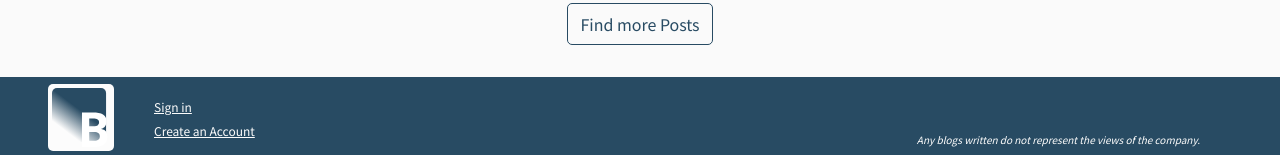
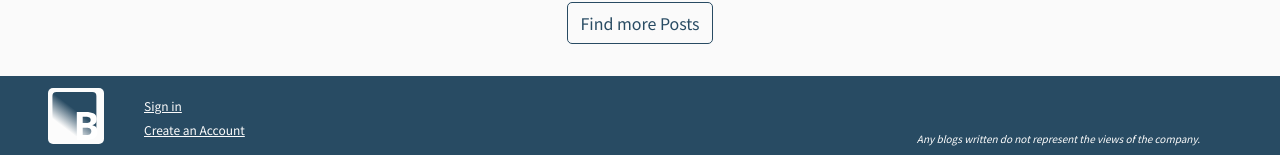
Before and after one commit to AChumber/6cs007, a React (Create React App) app in the folder client/: page / in a window 1280 px wide. Shown: the part 642-797 px from the top of the page. Built offline with nearby package versions, Linux system fonts and the light colour scheme; no server answers.

Commit message:
Ensured logo SVG's have an explicit width and height

```diff
--- a/client/src/components/layout/footer/Footer.js
+++ b/client/src/components/layout/footer/Footer.js
@@ -22,7 +22,7 @@ const Footer = ({ isLoggedIn }) => {
                 <div className="links">
                     <div className="logo-wrapper">
                         <Link to="/" title="Click to go to Home page">
-                            <img src={ Logo } alt="Logo for MyBlogs"/>
+                            <img className="logo-image" src={ Logo } alt="Logo for MyBlogs"/>
                         </Link>
                     </div>
                     <ul className="footer-links">
--- a/client/src/components/layout/footer/footer.css
+++ b/client/src/components/layout/footer/footer.css
@@ -24,7 +24,6 @@ footer {
 .logo-wrapper img {
     display: block;
     margin: auto;
-    width: 100%;
 }
 .footer-links {
     background: inherit;
--- a/client/src/components/layout/navbar/Navbar.js
+++ b/client/src/components/layout/navbar/Navbar.js
@@ -41,7 +41,9 @@ const Navbar = ({ isLoggedIn }) => {
     return(
         <>
         <nav className="navbar">
-            <Link onClick={handleClick} to="/" title="Click to go to Home page"><img src={Logo} alt="Blogs Logo" /></Link>
+            <Link onClick={handleClick} to="/" title="Click to go to Home page">
+                <img className="logo-image" src={Logo} alt="Blogs Logo" />
+            </Link>
             <div className="drop-down-btn" onClick={ () => setShowLinks(!showLinks) }>
                 <div className={ showLinks ? "toggle" : "" } id="line1"></div>
                 <div className={ showLinks ? "toggle" : "" } id="line2"></div>
--- a/client/src/components/layout/navbar/navbar.css
+++ b/client/src/components/layout/navbar/navbar.css
@@ -6,8 +6,9 @@
     padding: 1% 5%;
     position: relative;
 }
-.navbar a img{
+.logo-image {
     width: 3em;
+    height: 3em;
     margin-top: 0.25rem;
     flex-grow: 2;
     margin-right: 50vw;
```
Also changed, not shown: 1 other file (tests, documents, lock files or other folders).
